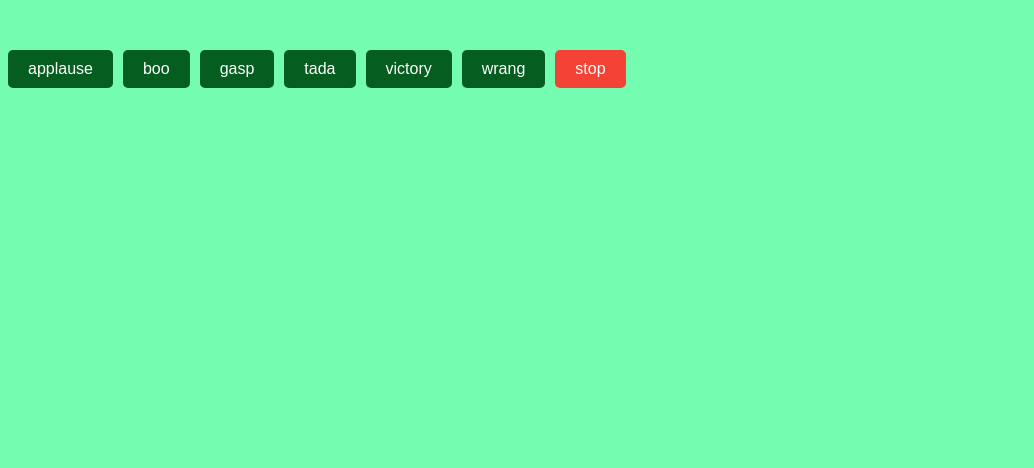
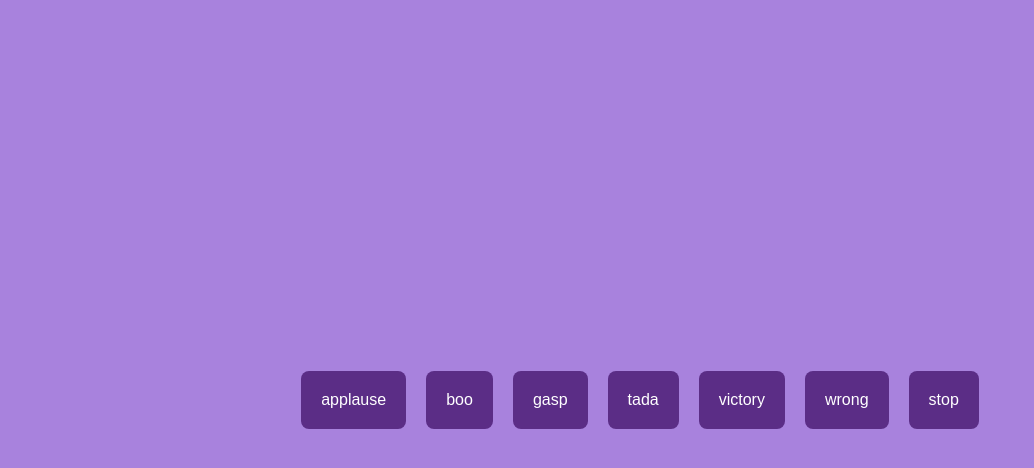
Before and after one commit to acciojob/Soundbar-gurmeet1011, a website: page main.html in a window 1280 px wide. Shown: the whole page, without its empty margins (0-1034 px from the left). Drawn offline with Linux system fonts and the light colour scheme.

Commit message:
created a submission

```diff
--- a/main.html
+++ b/main.html
@@ -7,18 +7,17 @@
 </head>
 
 <body>
+	<div id="buttons">
+        <button class="btn" data-sound="applause">applause</button>
+        <button class="btn" data-sound="boo">boo</button>
+        <button class="btn" data-sound="gasp">gasp</button>
+        <button class="btn" data-sound="tada">tada</button>
+        <button class="btn" data-sound="victory">victory</button>
+        <button class="btn" data-sound="wrong">wrong</button>
+        <button class="btn stop">stop</button>
+    </div>
+
 	<!-- the entire body must be written by student -->
-
-		<section id="buttons">
-			<button data-sound="sounds1" class="btn">applause</button>
-			<button data-sound="sounds1" class="btn">boo</button>
-			<button data-sound="sounds1" class="btn">gasp</button>
-			<button data-sound="sounds1" class="btn">tada</button>
-			<button data-sound="sounds1" class="btn">victory</button>
-			<button data-sound="sounds1" class="btn">wrang</button>
-			<button data-sound="sounds1" class="stop">stop</button>
-		</section>
-
     <script type="text/javascript" src="./script.js">
 </script>
 
--- a/script.js
+++ b/script.js
@@ -1,37 +1,25 @@
-//your JS code here. If required.
-// Select all buttons with class 'btn'
-const buttons = document.querySelectorAll('.btn');
-// Stop button
+const buttons = document.querySelectorAll('.btn:not(.stop)');
 const stopButton = document.querySelector('.stop');
+let currentAudio;
 
-// Store the currently playing audio
-let currentAudio = null;
-
-// Add event listeners to all buttons to play respective sounds
 buttons.forEach(button => {
     button.addEventListener('click', () => {
-        // Get the sound name from the data attribute
-        const soundName = button.getAttribute('data-sound');
-        // Path to the sound file
-        const soundPath = `./C:/Users/gurme/Desktop/sounds/${soundName}.mp3`;
-
-        // Stop the current audio if playing
-        if (currentAudio) {
-            currentAudio.pause();
-            currentAudio.currentTime = 0;
-        }
-
-        // Create a new audio object and play the sound
-        currentAudio = new Audio(soundPath);
-        currentAudio.play();
+        const sound = button.getAttribute('data-sound');
+        playSound(sound);
     });
 });
 
-// Stop the currently playing sound when the stop button is pressed
-stopButton.addEventListener('click', () => {
-    if (currentAudio) {
-        currentAudio.pause();
-        currentAudio.currentTime = 0; // Reset audio to start
-        currentAudio = null; // Clear current audio
-    }
-});
+stopButton.addEventListener('click', stopSound);
+
+function playSound(sound) {
+    stopSound();
+
+
+    currentAudio = document.createElement('audio');
+    currentAudio.src = ./sounds/${sound}.mp3;
+    currentAudio.setAttribute('controls', 'controls');
+    currentAudio.style.display = 'none';
+    document.body.appendChild(currentAudio);
+
+    currentAudio.play();
+}
--- a/styles.css
+++ b/styles.css
@@ -1,33 +1,34 @@
-/* Basic styles for the buttons and layout */
 body {
+    display: flex;
+    justify-content: center;
+    align-items: center;
+    height: 100vh;
+    background-color: #A882DD;
+    margin: 0;
     font-family: Arial, sans-serif;
-    text-align: center;
-    margin-top: 50px;
-	background-color:#74fcb1;
 }
 
 #buttons {
     display: flex;
-    align-items: center;
-    gap:10px;
-}
-
-button {
-    padding: 10px 20px;
-    font-size: 16px;
-    cursor: pointer;
+    gap: 20px;
 }
 
 .btn {
-    background-color:#055e20;
+    background-color: #5B2D86;
     color: white;
     border: none;
-    border-radius: 5px;
+    padding: 20px;
+    border-radius: 8px;
+    cursor: pointer;
+    transition: background-color 0.3s;
+    font-size: 16px;
 }
 
-.stop {
-    background-color: #f44336;
-    color: white;
-    border: none;
-    border-radius: 5px;
+.btn:hover {
+    background-color: #6C3D9B;
 }
+
+
+.stop:hover {
+    background-color: #FF7F75;
+}
```
